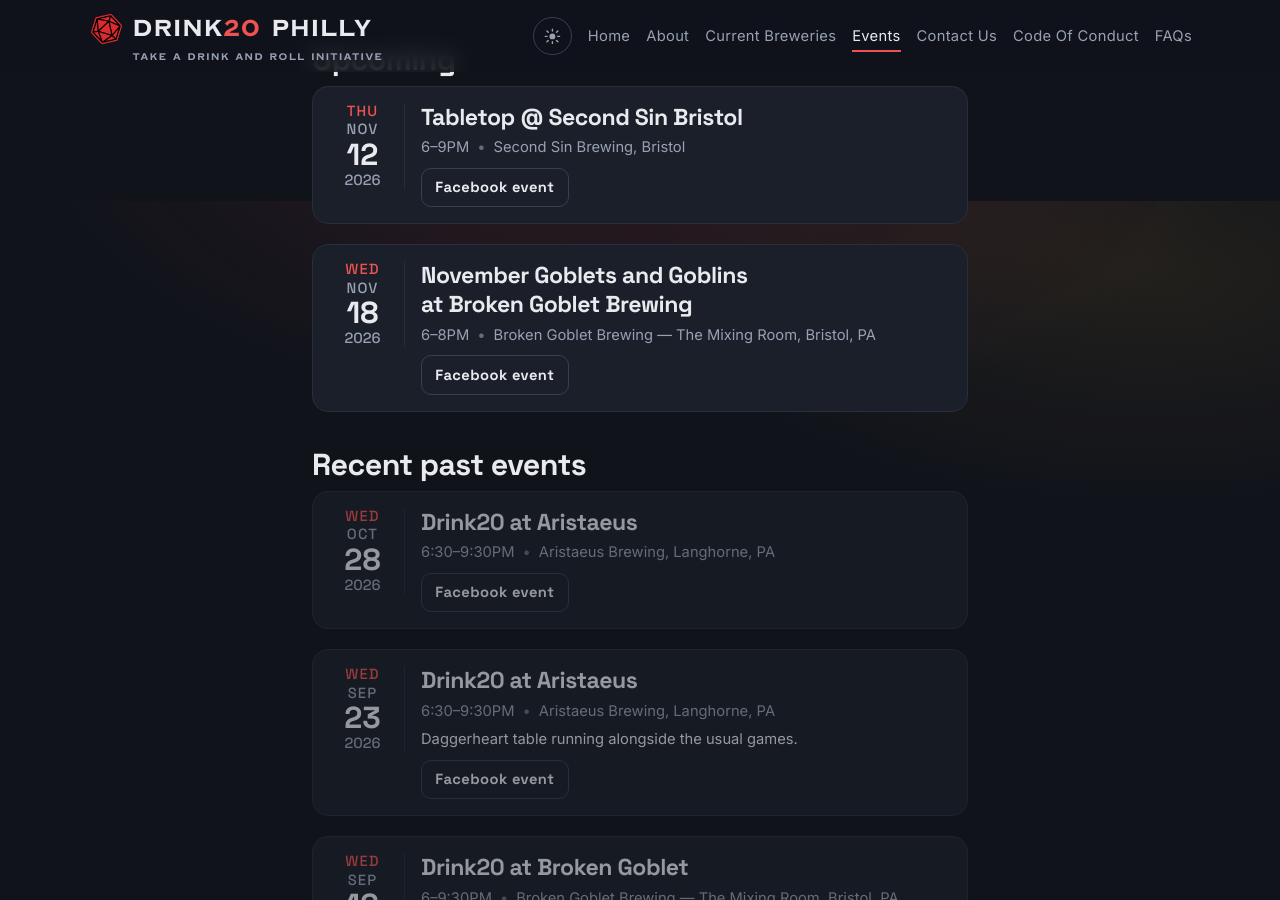
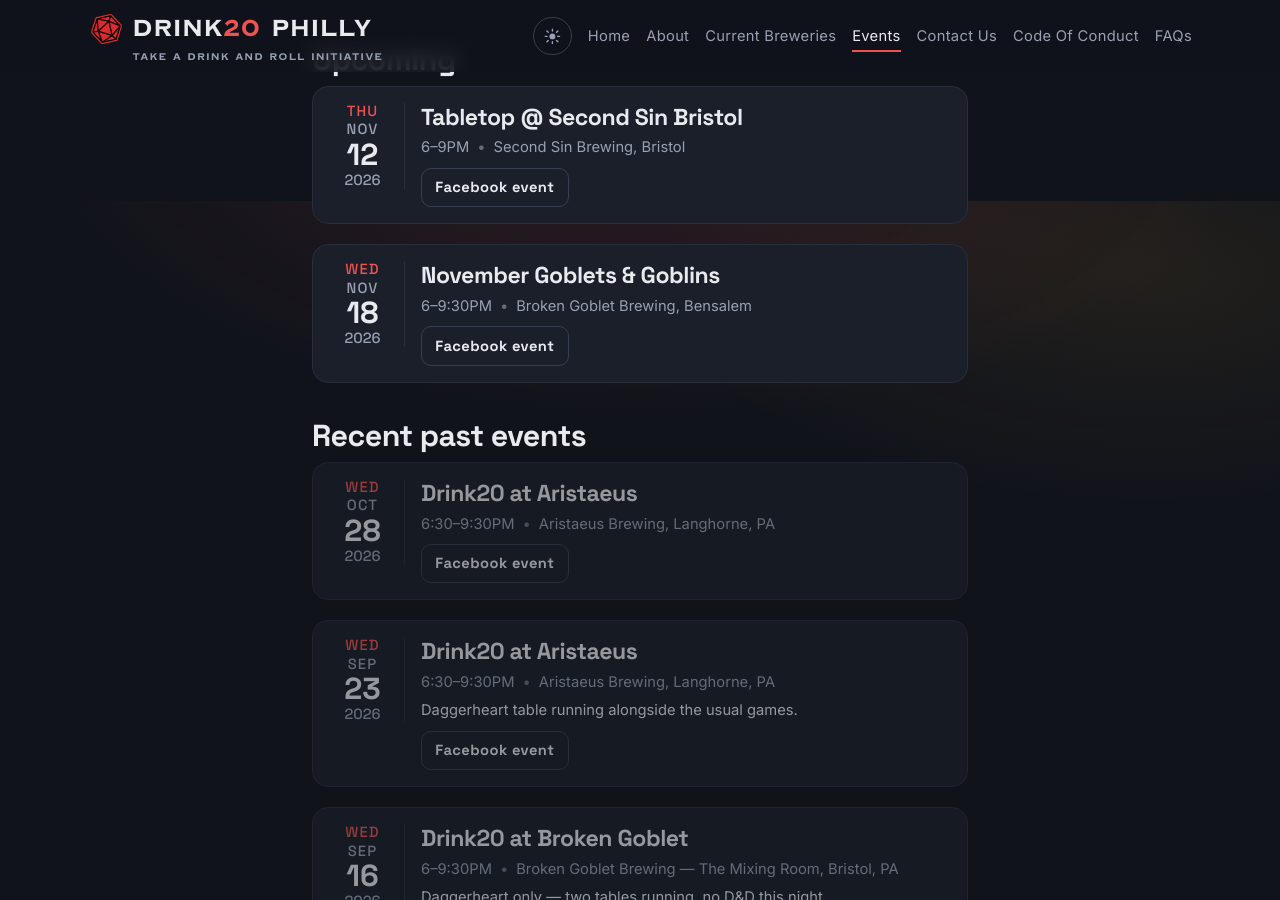
Before and after one commit to jmahlman/drink20.com, a Jekyll site: the page built from events.html, in a window 1280 px wide and 900 px high, scrolled down 699 px. Built offline with Jekyll 4.4.1, drawn with Linux system fonts in a browser that asks for light colours.

Commit message:
Correct the November 18 event from the Facebook listing
The entry was built from a link pasted in chat before the Facebook event
existed. The real listing runs to 21:30 rather than 20:00, is at Broken
Goblet in Bensalem rather than The Mixing Room in Bristol, and has its own
event id, so the old link pointed somewhere else.

Issue #6 submitted this through the form as a new event. It is the same
night, so it replaces the existing entry instead of being added: the
duplicate check matches on exact title, and "&" against "and" slipped past
it, which would have put two games on the 18th.

The UID is derived from the title, so this changes it. Subscribers get the
old event dropped and the new one added on the next refresh rather than an
update in place.

Co-Authored-By: Claude Opus 5 <noreply@anthropic.com>

```diff
--- a/_data/events.yml
+++ b/_data/events.yml
@@ -60,10 +60,10 @@
   location: "Second Sin Brewing, Bristol"
   link: "https://www.facebook.com/events/1679213350214858"
 
-- title: November Goblets and Goblins at Broken Goblet Brewing
-  short: Goblets & Goblins
+- title: November Goblets & Goblins
+  short: Goblets & Goblins @ BGob
   date: 2026-11-18
   start: "18:00"
-  end: "20:00"
-  location: Broken Goblet Brewing — The Mixing Room, Bristol, PA
-  link: https://www.facebook.com/events/1860610355135484
+  end: "21:30"
+  location: Broken Goblet Brewing, Bensalem
+  link: https://www.facebook.com/events/1754016986725333
```
